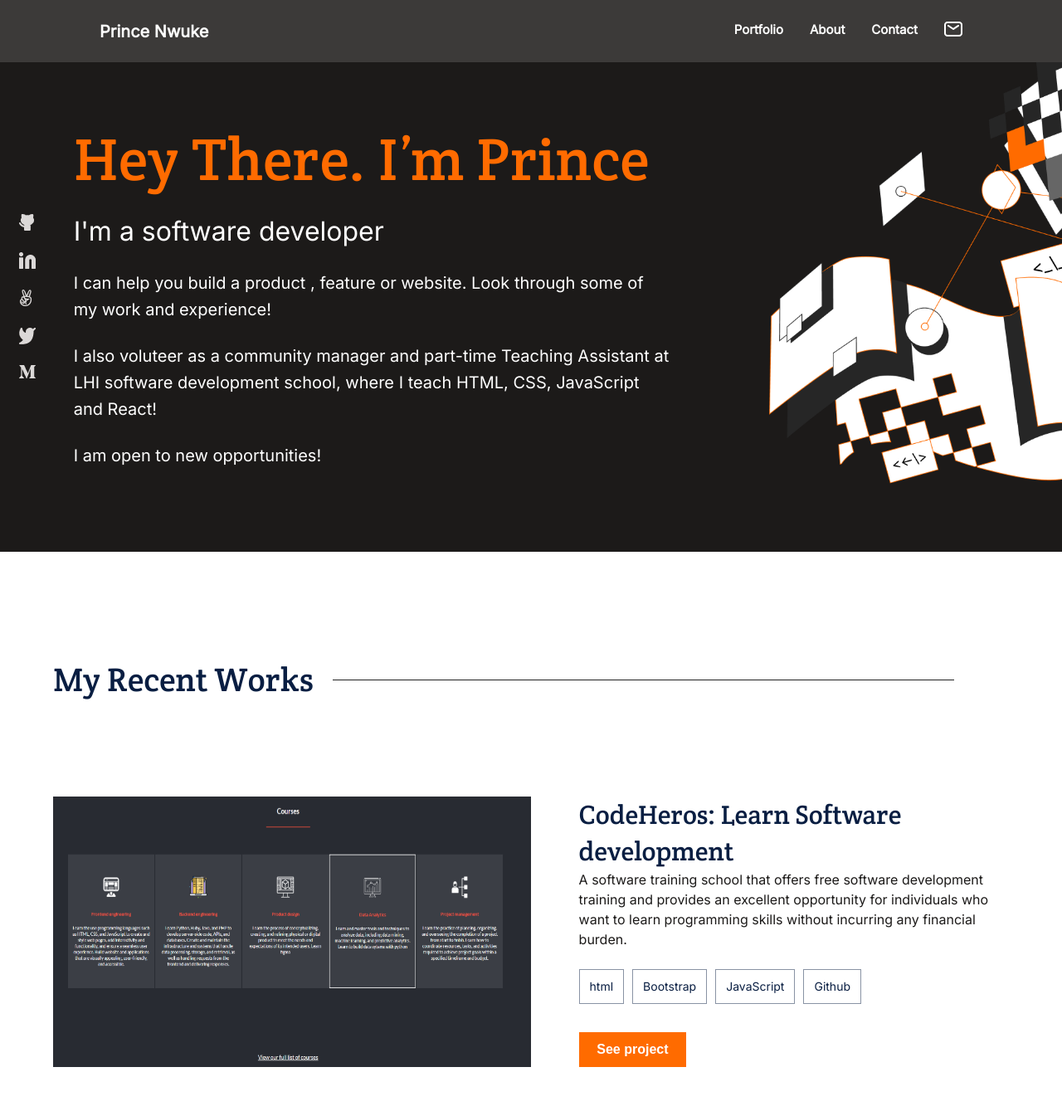
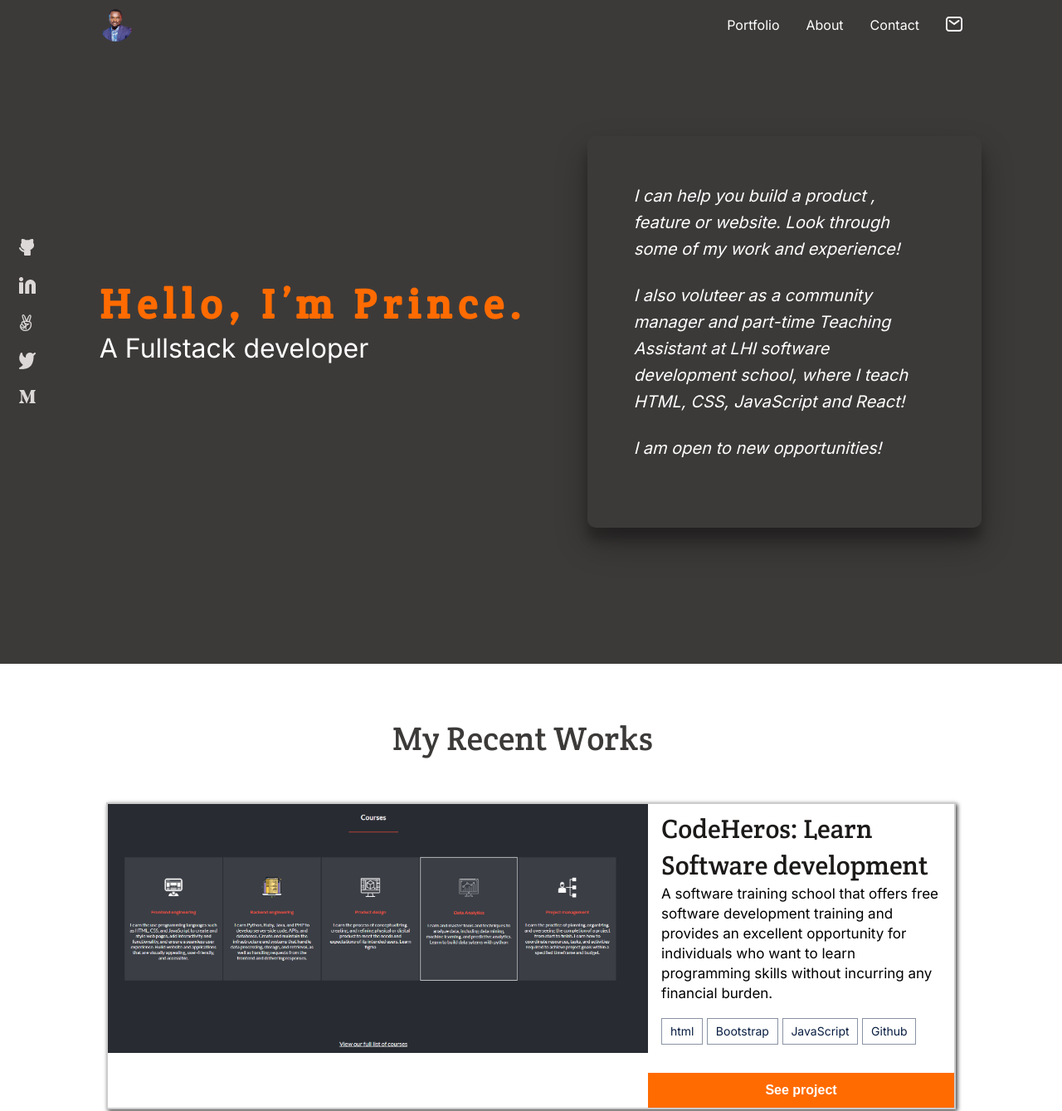
Before and after one commit to prius2055/My-Portfolio, a website: page src/index.html in a window 1280 px wide. Shown: the top 1339 px of the page at 83% size. Drawn offline with Linux system fonts and the light colour scheme.

Commit message:
Update project section

```diff
--- a/src/index.html
+++ b/src/index.html
@@ -18,7 +18,9 @@
     <div class="container">
       <div class="overlay"></div>
       <header>
-        <a href="#" class="logo">Prince Nwuke</a>
+        <a href="#" class="logo"
+          ><img src="./img/photo.png" alt="Prince Nwuke" class="photo-img"
+        /></a>
         <nav>
           <div class="hamburger">
             <img
@@ -61,20 +63,25 @@
         </nav>
       </header>
       <main class="main-container">
-        <section class="hero-section">
+        <section id="hero-section">
           <div class="hero-section-greet">
-            <h1>Hey There. I’m Prince</h1>
-            <h2>I'm a software developer</h2>
+            <div class="typewriter">
+              <h1>Hello, I’m Prince.</h1>
+              <h2>A Fullstack developer</h2>
+            </div>
+
+            <div class="hero-section-paragraph">
               <p>
-              I can help you build a product , feature or website. Look through
-              some of my work and experience!
+                I can help you build a product , feature or website. Look
+                through some of my work and experience!
               </p>
               <p>
                 I also voluteer as a community manager and part-time Teaching
-              Assistant at LHI software development school, where I teach HTML,
-              CSS, JavaScript and React!
+                Assistant at LHI software development school, where I teach
+                HTML, CSS, JavaScript and React!
               </p>
               <p>I am open to new opportunities!</p>
+            </div>
           </div>
           <ul class="hero-section-icons">
             <li>
@@ -110,7 +117,6 @@
         <section id="works-section">
           <div class="works-section-header">
             <h1>My Recent Works</h1>
-            <div class="hr"></div>
           </div>
           <div class="work-cards"></div>
         </section>
--- a/src/script.js
+++ b/src/script.js
@@ -80,7 +80,7 @@
 
 projects.forEach((project, i) => {
   const div = document.createElement('div');
-  div.className = `${i === 0 ? 'first-work-card' : 'other-work-cards'}`;
+  div.className = 'work-card';
   div.innerHTML = `
   <img src=${
     window.innerWidth < 768 ? project.image[0] : project.image[1]
--- a/src/styles.css
+++ b/src/styles.css
@@ -1,3 +1,12 @@
+/*
+ background-color: #3c3a39;
+colors: #3c3a39;
+
+
+
+
+*/
+
 * {
   margin: 0;
   padding: 0;
@@ -7,6 +16,7 @@
 body {
   font-family: 'Crete Round', 'Poppins', 'Roboto', 'inter', sans-serif;
   color: #fff;
+  width: 100%;
 }
 
 .container {
@@ -94,25 +104,80 @@
   display: none;
 }
 
-.hero-section {
-  background-color: #1c1a19;
-  padding: 120px 24px 120px 24px;
-  background-image: url(./images/Hero.png);
+#hero-section {
+  /* background-color: #1c1a19; */
+  background-color: #3c3a39;
+  padding: 120px 24px;
+  /* background-image: url(./images/Hero.png); */
   background-repeat: no-repeat;
   background-size: 55%;
   background-position: right -5% bottom -155%;
-  height: 590px;
+  height: 100vh;
 }
 
-.hero-section-greet h1 {
+.photo-img {
+  border-radius: 50%;
+  height: 40px;
+  width: 40px;
+}
+
+.typewriter {
+  width: 60%;
+  margin-left: 5%;
+  margin-right: 5%;
+}
+
+.typewriter h1 {
+  color: #ff6b00;
   font-family: 'Crete Round', sans-serif;
-  font-size: 56px;
-  font-weight: 400;
-  line-height: 64px;
-  letter-spacing: 0.37px;
+  font-size: 50px;
+  overflow: hidden; /* Ensures the content is not revealed until the animation */
+  border-right: 0.1em solid orange; /* The typwriter cursor */
+  white-space: nowrap; /* Keeps the content on a single line */
+  margin: 0 auto; /* Gives that scrolling effect as the typing happens */
+  /* line-height: 60px; */
   text-align: left;
-  color: #ff6b00;
-  margin-bottom: 12px;
+  letter-spacing: 0.15em; /* Adjust as needed */
+  animation: typing 3.5s steps(30, end), blink-caret 0.5s step-end infinite;
+}
+
+/* The typing effect */
+@keyframes typing {
+  from {
+    width: 0;
+  }
+  to {
+    width: 100%;
+  }
+}
+
+/* The typewriter cursor effect */
+@keyframes blink-caret {
+  from,
+  to {
+    border-color: transparent;
+  }
+  50% {
+    border-color: #ff6b00;
+  }
+}
+
+.hero-section-greet {
+  display: flex;
+  justify-content: space-between;
+  align-items: center;
+  width: 90%;
+}
+
+.hero-section-paragraph {
+  box-shadow: rgba(0, 0, 0, 0.3) 0px 19px 38px 0px,
+    rgba(0, 0, 0, 0.22) 0px 15px 12px 0px;
+  border-radius: 10px;
+  padding: 5%;
+  font-style: oblique;
+  line-height: 24px;
+  font-weight: 200;
+  margin-left: 1%;
 }
 
 .hero-section-greet h2 {
@@ -125,11 +190,6 @@
 }
 
 .hero-section-greet p {
-  font-family: 'Poppins', sans-serif;
-  font-style: normal;
-  font-weight: 400;
-  font-size: 16px;
-  line-height: 24px;
   margin-bottom: 24px;
 }
 
@@ -151,12 +211,14 @@
 }
 
 #works-section {
-  margin: 120px 24px 0 24px;
+  padding: 5% 10%;
+  color: #3c3a39;
 }
 
 .works-section-header {
   display: flex;
   flex-direction: column;
+  margin-bottom: 5%;
 }
 
 .works-section-header h1 {
@@ -165,8 +227,6 @@
   font-weight: 400;
   font-size: 40px;
   line-height: 52px;
-  color: #1c1a19;
-  margin-bottom: 24px;
 }
 
 .hr {
@@ -206,13 +266,13 @@
   margin: 0;
 }
 
-.first-work-card {
+/* .first-work-card {
   display: flex;
   flex-direction: column;
   margin-bottom: 20%;
-}
+} */
 
-.first-work-card h2 {
+/* .first-work-card h2 {
   font-family: 'Crete Round', sans-serif;
   font-style: normal;
   font-weight: 400;
@@ -220,9 +280,9 @@
   line-height: 44px;
   margin-top: 5%;
   color: #091e42;
-}
+} */
 
-.first-work-card p {
+/* .first-work-card p {
   margin-bottom: 12px;
   color: #1c1a19;
   font-family: 'Inter', sans-serif;
@@ -231,24 +291,24 @@
   font-size: 16px;
   line-height: 24px;
   margin-top: 3%;
-}
+} */
 
-.first-work-card ul {
+/* .first-work-card ul {
   padding-left: 0;
-}
+} */
 
-.first-work-card .btn-orange {
+/* .first-work-card .btn-orange {
   width: 50%;
-}
+} */
 
 .work-cards {
   display: flex;
   flex-direction: column;
 }
 
-.other-work-cards {
+.work-card {
   display: flex;
-  flex-direction: column;
+  /* flex-direction: column; */
   padding-bottom: 0;
   color: #000;
   margin-bottom: 10%;
@@ -256,7 +316,7 @@
   box-shadow: 2px 2px 5px 0px rgba(0, 0, 0, 0.75);
 }
 
-.other-work-cards img {
+.work-cards img {
   height: 300px;
 }
 
@@ -265,7 +325,7 @@
   padding-bottom: 0;
 }
 
-.other-work-cards h2 {
+.work-card h2 {
   font-family: 'Crete Round', sans-serif;
   font-style: normal;
   font-weight: 400;
@@ -277,7 +337,7 @@
   margin-top: 2%;
 }
 
-.other-work-cards p {
+.work-card p {
   font-family: 'Inter', sans-serif;
   font-style: normal;
   font-weight: 400;
@@ -502,7 +562,7 @@
   display: block;
 }
 
-.first-work-card ul li {
+/* .first-work-card ul li {
   list-style: none;
   color: #091e42;
   background-color: white;
@@ -514,7 +574,7 @@
   font-weight: 500;
   font-size: 14px;
   line-height: 20px;
-}
+} */
 
 .hamburger.active img:nth-child(1) {
   transform: translateY(3px) rotate(45deg);
@@ -683,16 +743,27 @@
   }
 
   header {
-    padding: 26px 120px;
+    padding: 10px 120px;
+    position: fixed;
+    top: 0;
+    width: 100%;
+    z-index: 1000;
   }
 
   .hero-section-icons li {
     margin-bottom: 50%;
   }
 
+  .desktop-nav img {
+    height: 18px;
+    width: 20px;
+  }
+
   .desktop-nav li a {
     text-decoration: none;
     color: #fff;
+    font-size: 16px;
+    font-weight: 300;
   }
 
   .logo {
@@ -701,8 +772,8 @@
     line-height: 20px;
   }
 
-  .hero-section {
-    background-image: url(./icons/hero-desktop.png);
+  #hero-section {
+    /* background-image: url(./icons/hero-desktop.png); */
     background-size: contain;
     background-position: right -25% top 0%;
     display: flex;
@@ -722,14 +793,16 @@
   }
 
   .hero-section-greet {
-    display: flex;
-    flex-direction: column;
-    justify-content: center;
-    padding-left: 2%;
-    width: 60%;
+    /* display: flex;
+    flex-direction: column; */
+    /* justify-content: center;
+    padding-left: 2%; */
+    /* width: 60%; */
   }
 
-  .hero-section-greet h1 {
+  /* DEMO-SPECIFIC STYLES */
+
+  /* .hero-section-greet h1 {
     font-size: 72px;
     line-height: 82px;
     letter-spacing: 0.3px;
@@ -737,9 +810,9 @@
     animation-name: grow;
     animation-duration: 5s;
     animation-iteration-count: infinite;
-  }
+  } */
 
-  @keyframes grow {
+  /* @keyframes grow {
     0% {
       transform: scaleY(1);
     }
@@ -759,7 +832,7 @@
     100% {
       transform: scaleY(1);
     }
-  }
+  } */
 
   .hero-section-greet h2 {
     font-family: 'Inter', sans-serif;
@@ -776,49 +849,49 @@
   }
 
   /* WORKS SECTION */
-  #works-section {
+  /* #works-section {
     margin: 10% 5%;
-  }
+  } */
 
-  .works-section-header {
+  /* .works-section-header {
     display: flex;
     flex-direction: row;
     justify-content: flex-start;
     align-items: center;
     margin-bottom: 10%;
-  }
+  } */
 
-  .work-cards {
+  /* .work-cards {
     display: flex;
     flex-direction: row;
     flex-wrap: wrap;
     justify-content: space-between;
-  }
+  } */
 
-  .first-work-card {
+  /* .first-work-card {
     display: flex;
     flex-direction: row;
     margin-bottom: 20%;
-  }
+  } */
 
-  .first-work-card .work-notes {
+  /* .first-work-card .work-notes {
     margin-left: 5%;
-  }
+  } */
 
-  .first-work-card h2 {
+  /* .first-work-card h2 {
     margin-top: 0;
-  }
+  } */
 
-  .first-work-card img {
+  /* .first-work-card img {
     width: 50%;
-  }
+  } */
 
-  .first-work-card p {
+  /* .first-work-card p {
     margin-top: 0;
-  }
+  } */
 
   .works-section-header h1 {
-    color: #091e42;
+    /* color: #091e42; */
     width: auto;
     text-align: start;
     align-self: center;
@@ -893,9 +966,9 @@
     line-height: 22px;
   }
 
-  .first-work-card .btn-orange {
+  /* .first-work-card .btn-orange {
     width: 25%;
-  }
+  } */
 
   .btn-orange:hover {
     letter-spacing: 0.03em;
@@ -912,8 +985,8 @@
 
   .work-card {
     width: 100%;
-    display: flex;
-    flex-direction: column;
+    /* display: flex;
+    flex-direction: column; */
     cursor: pointer;
     transition: 1s;
   }
@@ -923,12 +996,12 @@
     box-shadow: 0 -1px 7px 4px rgba(0, 0, 0, 60%);
   }
 
-  .other-work-cards {
+  .work-card {
     margin-bottom: 3%;
-    width: 32%;
+    /* width: 32%; */
   }
 
-  .other-work-cards .btn-orange {
+  .work-card .btn-orange {
     width: 100%;
   }
 
@@ -1166,13 +1239,13 @@
 /* DESKTOP 2 */
 
 @media screen and (min-width: 1020px) {
-  .hero-section {
+  #hero-section {
     background-position: right 0% top 0%;
   }
 
-  .first-work-card {
+  /* .first-work-card {
     background-size: 50%;
-  }
+  } */
 
   #about-section {
     background-position: right -20% bottom 85%;
@@ -1182,9 +1255,9 @@
 /* DESKTOP 3 */
 
 @media screen and (min-width: 1200px) {
-  .first-work-card {
+  /* .first-work-card {
     background-size: 30%;
-  }
+  } */
 }
 
 /* This is the style of our error messages */
```
Also changed, not shown: src/img/BudgIT.PNG (added), src/img/currency-exchange app.PNG (added), src/img/photo.png (added). Lines whose indentation alone changed are shown as unchanged.
